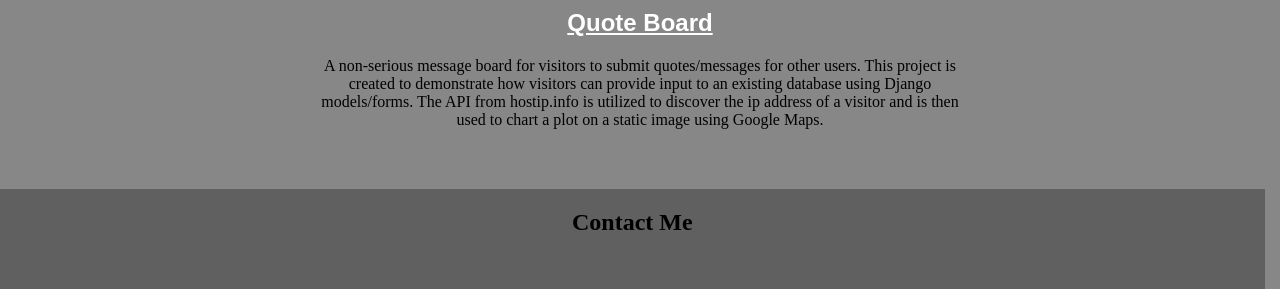
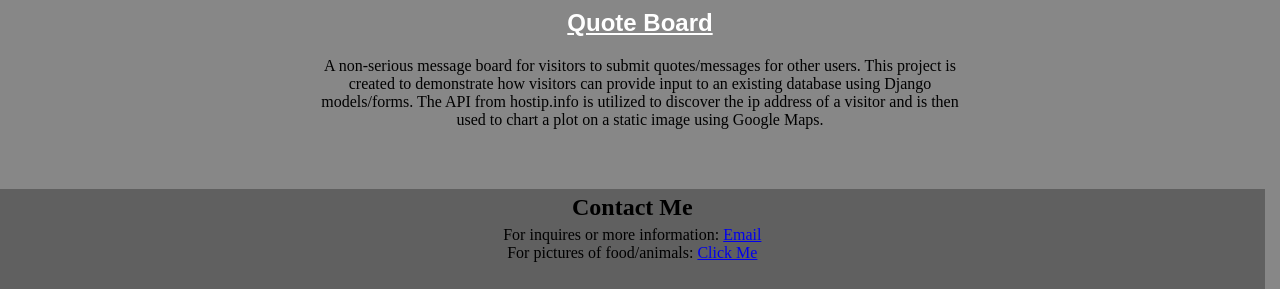
Before and after one commit to bezp/django_tut, a Django app: page /s in a window 1280 px wide. Shown: the part 2491-2780 px from the top of the page. Run offline with Django 3.2, Linux system fonts and the light colour scheme.

Commit message:
save point: basic draft finished

```diff
--- a/templates/xtest.html
+++ b/templates/xtest.html
@@ -13,7 +13,7 @@
 <nav class="navigation-bar">
     <img class="logo" src="{% static 'css/images/logo_gold_small.JPG' %}">
     <a href="#home">Home</a>
-    <a href="#">Contact Me</a>
+    <a href="#contact">Contact Me</a>
     <a href="#profile">Profile</a>
     <a href="#experience">Experiences</a>
     <a href="#projects">Projects</a>
@@ -120,9 +120,10 @@
             instances.
         </span>
     </div>
-    <div class="item16" style="max-width: 98.8%;">
-        <h2>Contact Me</h2>
-
+    <div class="item16" style="max-width: 98.8%;" id="contact">
+        <h2 style="margin: 5px 0;">Contact Me</h2>
+        <p style="padding:0; margin:0;">For inquires or more information: <a href="mailto:qaomolina@gmail.com?Subject=bezport">Email</a></p>
+        <p style="padding:0; margin:0;">For pictures of food/animals: <a href="https://www.instagram.com/bez_a_dub/">Click Me</a></p>
     </div>
 
 </div>
```
Also changed, not shown: db.sqlite3.
